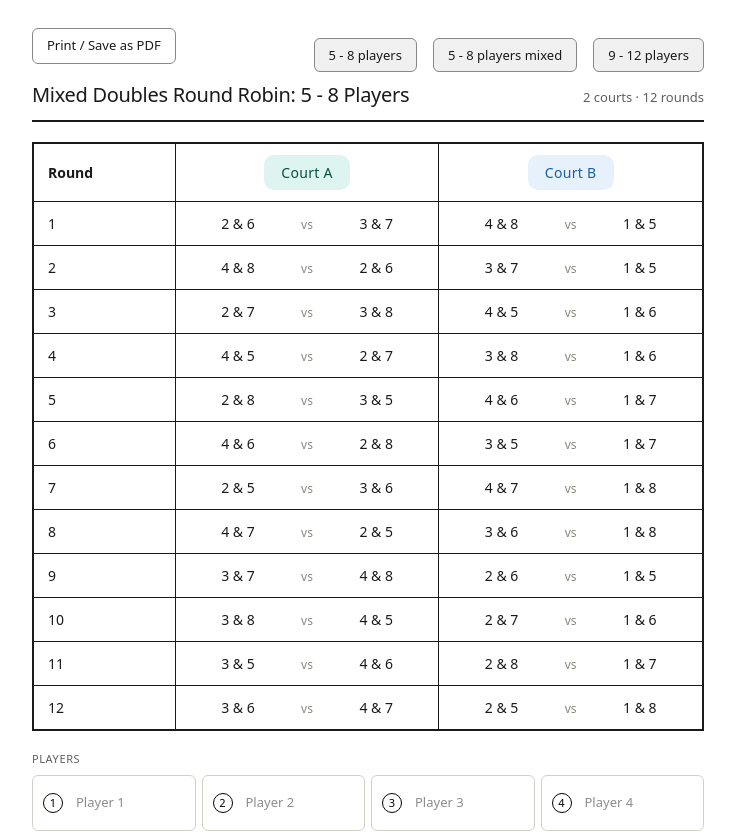
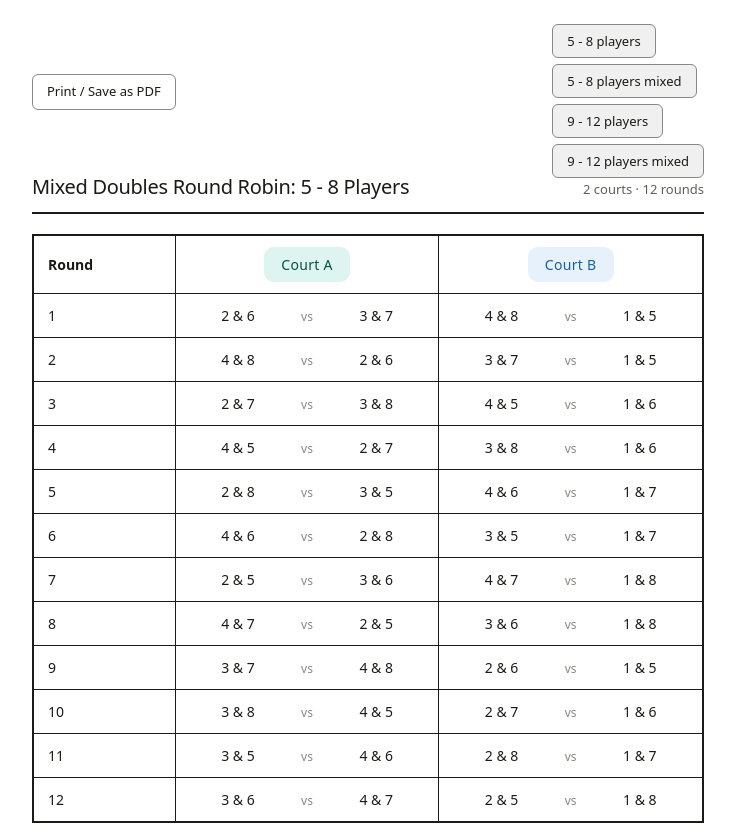
Before and after one commit to ajalmaguer/pickleball_bracket_maker, a React (Vite) app: page /5-8-players-mixed in a window 1280 px wide. Shown: the top 833 px of the page, without its empty margins (272-1007 px from the left). Built offline with nearby package versions, Linux system fonts and the light colour scheme.

Commit message:
added 9-12 players mixed

```diff
--- a/src/routeTree.gen.ts
+++ b/src/routeTree.gen.ts
@@ -9,12 +9,18 @@
 // Additionally, you should also exclude this file from your linter and/or formatter to prevent it from being checked or modified.
 
 import { Route as rootRouteImport } from './routes/__root'
+import { Route as R912PlayersMixedRouteImport } from './routes/9-12-players-mixed'
 import { Route as R912PlayersRouteImport } from './routes/9-12-players'
 import { Route as R58PlayersMixedRouteImport } from './routes/5-8-players-mixed'
 import { Route as R58PlayersRouteImport } from './routes/5-8-players'
 import { Route as R1216PlayersRouteImport } from './routes/12-16-players'
 import { Route as IndexRouteImport } from './routes/index'
 
+const R912PlayersMixedRoute = R912PlayersMixedRouteImport.update({
+  id: '/9-12-players-mixed',
+  path: '/9-12-players-mixed',
+  getParentRoute: () => rootRouteImport,
+} as any)
 const R912PlayersRoute = R912PlayersRouteImport.update({
   id: '/9-12-players',
   path: '/9-12-players',
@@ -47,6 +53,7 @@ export interface FileRoutesByFullPath {
   '/5-8-players': typeof R58PlayersRoute
   '/5-8-players-mixed': typeof R58PlayersMixedRoute
   '/9-12-players': typeof R912PlayersRoute
+  '/9-12-players-mixed': typeof R912PlayersMixedRoute
 }
 export interface FileRoutesByTo {
   '/': typeof IndexRoute
@@ -54,6 +61,7 @@ export interface FileRoutesByTo {
   '/5-8-players': typeof R58PlayersRoute
   '/5-8-players-mixed': typeof R58PlayersMixedRoute
   '/9-12-players': typeof R912PlayersRoute
+  '/9-12-players-mixed': typeof R912PlayersMixedRoute
 }
 export interface FileRoutesById {
   __root__: typeof rootRouteImport
@@ -62,6 +70,7 @@ export interface FileRoutesById {
   '/5-8-players': typeof R58PlayersRoute
   '/5-8-players-mixed': typeof R58PlayersMixedRoute
   '/9-12-players': typeof R912PlayersRoute
+  '/9-12-players-mixed': typeof R912PlayersMixedRoute
 }
 export interface FileRouteTypes {
   fileRoutesByFullPath: FileRoutesByFullPath
@@ -71,6 +80,7 @@ export interface FileRouteTypes {
     | '/5-8-players'
     | '/5-8-players-mixed'
     | '/9-12-players'
+    | '/9-12-players-mixed'
   fileRoutesByTo: FileRoutesByTo
   to:
     | '/'
@@ -78,6 +88,7 @@ export interface FileRouteTypes {
     | '/5-8-players'
     | '/5-8-players-mixed'
     | '/9-12-players'
+    | '/9-12-players-mixed'
   id:
     | '__root__'
     | '/'
@@ -85,6 +96,7 @@ export interface FileRouteTypes {
     | '/5-8-players'
     | '/5-8-players-mixed'
     | '/9-12-players'
+    | '/9-12-players-mixed'
   fileRoutesById: FileRoutesById
 }
 export interface RootRouteChildren {
@@ -93,10 +105,18 @@ export interface RootRouteChildren {
   R58PlayersRoute: typeof R58PlayersRoute
   R58PlayersMixedRoute: typeof R58PlayersMixedRoute
   R912PlayersRoute: typeof R912PlayersRoute
+  R912PlayersMixedRoute: typeof R912PlayersMixedRoute
 }
 
 declare module '@tanstack/react-router' {
   interface FileRoutesByPath {
+    '/9-12-players-mixed': {
+      id: '/9-12-players-mixed'
+      path: '/9-12-players-mixed'
+      fullPath: '/9-12-players-mixed'
+      preLoaderRoute: typeof R912PlayersMixedRouteImport
+      parentRoute: typeof rootRouteImport
+    }
     '/9-12-players': {
       id: '/9-12-players'
       path: '/9-12-players'
@@ -141,6 +161,7 @@ const rootRouteChildren: RootRouteChildren = {
   R58PlayersRoute: R58PlayersRoute,
   R58PlayersMixedRoute: R58PlayersMixedRoute,
   R912PlayersRoute: R912PlayersRoute,
+  R912PlayersMixedRoute: R912PlayersMixedRoute,
 }
 export const routeTree = rootRouteImport
   ._addFileChildren(rootRouteChildren)
--- a/src/routes/-components/RoundRobinPage.tsx
+++ b/src/routes/-components/RoundRobinPage.tsx
@@ -19,7 +19,7 @@ type RoundRobinPageProps = {
   namesStorage: WritableAtom<string[], [SetStateAction<string[]>], void>;
   courtStorage: WritableAtom<string[], [SetStateAction<string[]>], void>;
   roundRobin: RoundRobin;
-  mixedDoubles?: boolean;
+  playerGridClass?: string;
 };
 
 export function RoundRobinPage({
@@ -27,7 +27,7 @@ export function RoundRobinPage({
   namesStorage,
   courtStorage,
   roundRobin,
-  mixedDoubles,
+  playerGridClass,
 }: RoundRobinPageProps) {
   const [playerNames, setPlayerNames] = useAtom(namesStorage);
   const [courts, setCourts] = useAtom(courtStorage);
@@ -78,6 +78,9 @@ export function RoundRobinPage({
             <li>
               <Link to="/9-12-players">9 - 12 players</Link>
             </li>
+            <li>
+              <Link to="/9-12-players-mixed">9 - 12 players mixed</Link>
+            </li>
           </ul>
         </div>
       </div>
@@ -97,11 +100,7 @@ export function RoundRobinPage({
 
       <div className="players">
         <div className="players-label">Players</div>
-        <div
-          className={['players-grid', mixedDoubles ? 'mixed-doubles' : ''].join(
-            ' ',
-          )}
-        >
+        <div className={['players-grid', playerGridClass ?? ''].join(' ')}>
           {playerNames.map((name, index) => {
             return (
               <div className="player-chip" key={index}>
--- a/src/routes/5-8-players-mixed.tsx
+++ b/src/routes/5-8-players-mixed.tsx
@@ -118,7 +118,7 @@ function FiveToEightPlayersMixed() {
       namesStorage={namesStorage}
       courtStorage={courtStorage}
       roundRobin={roundRobin}
-      mixedDoubles
+      playerGridClass="mixed-doubles-8"
     />
   );
 }
--- /dev/null
+++ b/src/routes/9-12-players-mixed.tsx
@@ -0,0 +1,84 @@
+import type { RoundRobin } from '@/types';
+import { createFileRoute } from '@tanstack/react-router';
+import { atomWithStorage } from 'jotai/utils';
+import { RoundRobinPage } from './-components/RoundRobinPage';
+
+const namesStorage = atomWithStorage('9-12-players-mixed--names', [
+  '',
+  '',
+  '',
+  '',
+  '',
+  '',
+  '',
+  '',
+  '',
+  '',
+  '',
+  '',
+]);
+
+const courtStorage = atomWithStorage('9-12-players-mixed--courts', [
+  'Court A',
+  'Court B',
+  'Court C',
+]);
+
+const roundRobin: RoundRobin = [
+  [
+    { serve: [6, 8], receive: [4, 9] },
+    { serve: [3, 8], receive: [4, 12] },
+    { serve: [2, 9], receive: [3, 10] },
+  ],
+  [
+    { serve: [1, 8], receive: [2, 12] },
+    { serve: [2, 12], receive: [5, 10] },
+    { serve: [1, 11], receive: [6, 8] },
+  ],
+  [
+    { serve: [4, 9], receive: [6, 12] },
+    { serve: [6, 7], receive: [1, 8] },
+    { serve: [2, 10], receive: [3, 7] },
+  ],
+  [
+    { serve: [4, 8], receive: [1, 7] },
+    { serve: [2, 10], receive: [1, 9] },
+    { serve: [5, 10], receive: [3, 12] },
+  ],
+  [
+    { serve: [3, 7], receive: [1, 9] },
+    { serve: [2, 9], receive: [4, 11] },
+    { serve: [5, 12], receive: [4, 11] },
+  ],
+  [
+    { serve: [3, 10], receive: [4, 7] },
+    { serve: [6, 9], receive: [2, 7] },
+    { serve: [3, 9], receive: [1, 11] },
+  ],
+  [
+    { serve: [5, 12], receive: [2, 7] },
+    { serve: [5, 11], receive: [4, 10] },
+    { serve: [2, 8], receive: [6, 11] },
+  ],
+  [
+    { serve: [5, 11], receive: [1, 10] },
+    { serve: [5, 7], receive: [6, 11] },
+    { serve: [4, 12], receive: [2, 11] },
+  ],
+];
+
+export const Route = createFileRoute('/9-12-players-mixed')({
+  component: NineToTwelvePlayers,
+});
+
+function NineToTwelvePlayers() {
+  return (
+    <RoundRobinPage
+      title="Round Robin: 9 - 12 Players"
+      namesStorage={namesStorage}
+      courtStorage={courtStorage}
+      roundRobin={roundRobin}
+      playerGridClass="mixed-doubles-12"
+    />
+  );
+}
--- a/src/styles.css
+++ b/src/styles.css
@@ -295,10 +295,24 @@ body {
   flex-shrink: 0;
 }
 
-.mixed-doubles .player-chip:nth-child(1) .player-num,
-.mixed-doubles .player-chip:nth-child(2) .player-num,
-.mixed-doubles .player-chip:nth-child(3) .player-num,
-.mixed-doubles .player-chip:nth-child(4) .player-num {
+.mixed-doubles-8 .player-chip:nth-child(1) .player-num,
+.mixed-doubles-8 .player-chip:nth-child(2) .player-num,
+.mixed-doubles-8 .player-chip:nth-child(3) .player-num,
+.mixed-doubles-8 .player-chip:nth-child(4) .player-num {
+  background: white;
+  color: black;
+  border: 1px solid black;
+}
+
+.mixed-doubles-12 {
+  grid-template-columns: 1fr 1fr 1fr;
+}
+.mixed-doubles-12 .player-chip:nth-child(1) .player-num,
+.mixed-doubles-12 .player-chip:nth-child(2) .player-num,
+.mixed-doubles-12 .player-chip:nth-child(3) .player-num,
+.mixed-doubles-12 .player-chip:nth-child(4) .player-num,
+.mixed-doubles-12 .player-chip:nth-child(5) .player-num,
+.mixed-doubles-12 .player-chip:nth-child(6) .player-num {
   background: white;
   color: black;
   border: 1px solid black;
@@ -335,6 +349,7 @@ body {
 
 .navbar-links {
   display: flex;
+  flex-direction: column;
   gap: 16px;
 }
 
@@ -352,7 +367,6 @@ body {
   }
 
   .navbar-links {
-    flex-direction: column;
     align-items: flex-end;
   }
 }
```
